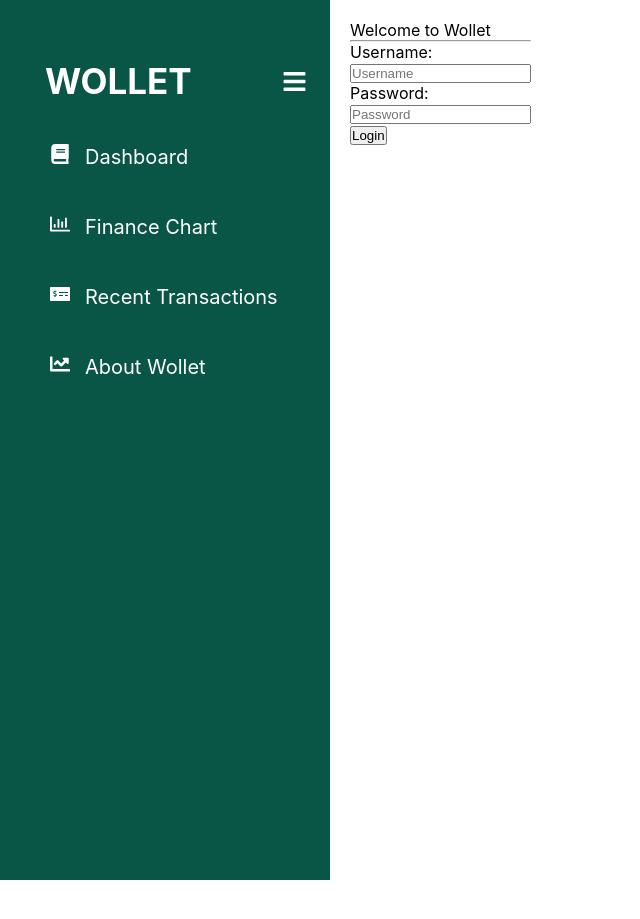
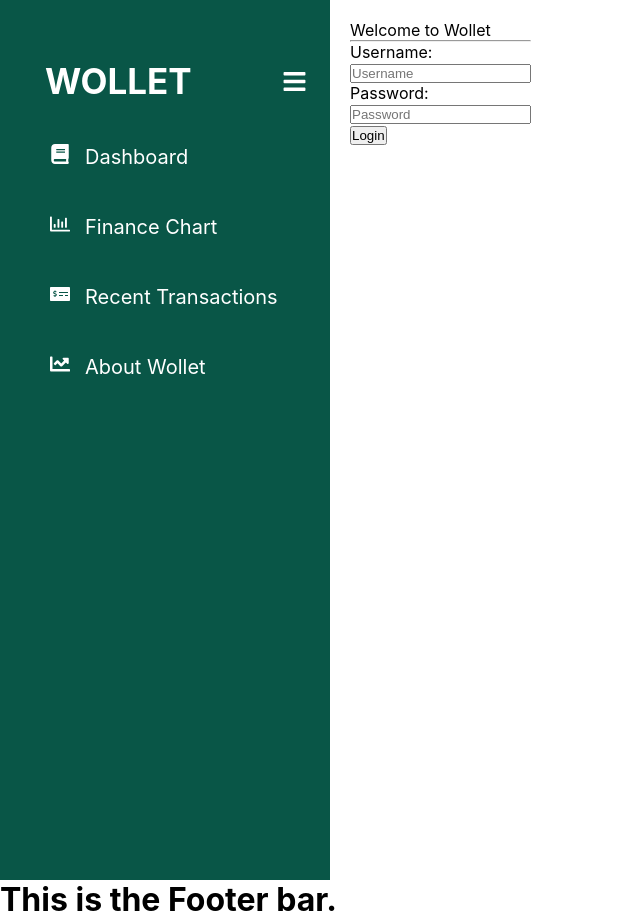
Before and after one commit to cbfacademy-course-material-taylor-2022/software-engineering-project-group-a, a React (Create React App) app in the folder client/: page / in a window 1280 px wide. Shown: the whole page, without its empty margins (0-640 px from the left). Before the commit the page ends 880 px from the top, so only its background shows below. Built offline with nearby package versions, Linux system fonts and the light colour scheme.

Commit message:
Added Footer bar

```diff
--- a/client/src/App.js
+++ b/client/src/App.js
@@ -4,10 +4,10 @@ import FinanceChart from "./pages/FinanceChart";
 import RecentTransactions from "./pages/RecentTransactions";
 import About from "./pages/About";
 import { BrowserRouter, Routes, Route } from "react-router-dom";
-import Header from "./components/Header";
 import Sidebar from "./components/Sidebar";
+import HomeScreen from "./pages/Homescreen";
+import Footer from "./components/Footer";
 import "./App.css";
-import HomeScreen from "./pages/Homescreen";
 
 export const UserContext = createContext(null);
 
@@ -16,7 +16,6 @@ function App() {
 
   return (
     <BrowserRouter>
-      {/* <Header></Header> */}
       <Sidebar>
         <Routes>
           <Route
@@ -49,7 +48,7 @@ function App() {
           <Route path="/About" element={<About />} />
         </Routes>
       </Sidebar>
-      {/* <Footer></Footer> */}
+      <Footer></Footer>
     </BrowserRouter>
   );
 }
--- /dev/null
+++ b/client/src/components/Footer.js
@@ -0,0 +1,14 @@
+// This Footer Component should cover the following pages:
+import { Link } from "react-router-dom";
+
+// The Footer bar should make sure that it is in line with the UI and design. (Colours and such)
+
+function Footer() {
+  return (
+    <div>
+      <h1>This is the Footer bar.</h1>
+    </div>
+  );
+}
+
+export default Footer;
--- a/client/src/components/Header.js
+++ /dev/null
@@ -1,21 +0,0 @@
-// This Header Component should cover the following pages:
-import { Link } from "react-router-dom";
-
-// * Home
-// * About
-// * My Dashboard
-// >>> My Account
-// >>> My Expenses
-// >>> My Pots
-
-// The Header / Navigation bar should make sure that it is in line with the UI and design. (Colours and such)
-
-function Header() {
-  return (
-    <div>
-      <h1>This is the navigation bar.</h1>
-    </div>
-  );
-}
-
-export default Header;
```
